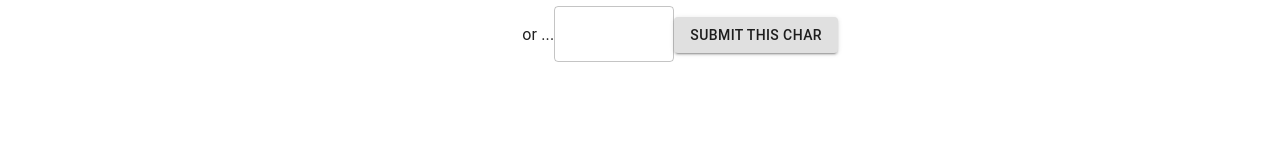
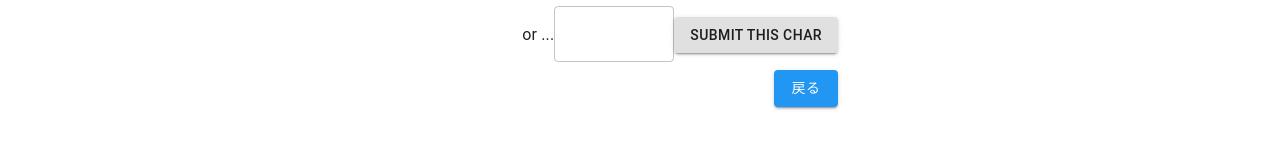
Before and after one commit to choo/handwriting-scorer, a React (Create React App) app in the folder frontend/: page / in a window 1280 px wide. Both pictures are taken after a click on the button "SCORE". Shown: the part 159-308 px from the top of the page. Built offline with nearby package versions, Linux system fonts and the light colour scheme; no server answers.

Commit message:
Add back to home button to result selection screen

```diff
--- a/frontend/src/App.js
+++ b/frontend/src/App.js
@@ -117,6 +117,7 @@ class App extends React.Component {
                 predicted={this.state.ajaxResults.predicted.slice(0, NUM_DISP)}
                 imageBlob={this.state.imageBlob}
                 onSelectKana={this.selectKana}
+                onClickBack={this.goBackHome}
               />
             ) : (
               <ScoreDisplay
--- a/frontend/src/components/ResultsSelection.js
+++ b/frontend/src/components/ResultsSelection.js
@@ -38,6 +38,19 @@ const ResultsSelection = props => {
       <InputCustom
         onSelectKana={props.onSelectKana}
       />
+
+      <Grid
+        container
+        direction="row"
+        justify="flex-end"
+        alignItems="flex-end"
+      >
+        <Button
+          variant="contained"
+          color="primary"
+          onClick={props.onClickBack}
+        >戻る</Button>
+      </Grid>
     </>
   );
 };
```
